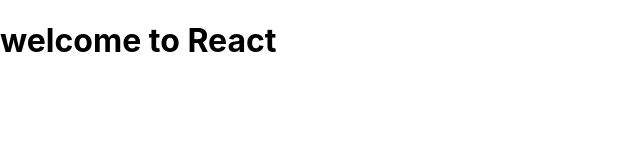
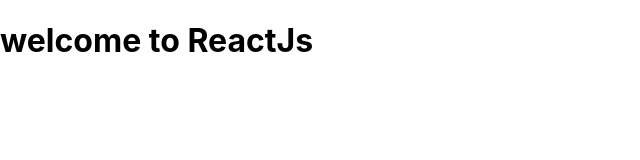
Before and after one commit to RahatAhmedShafi/my-app, a React (Create React App) app: page / in a window 1280 px wide. Shown: the top 160 px of the page, without its empty margins (0-640 px from the left). Built offline with nearby package versions, Linux system fonts and the light colour scheme.

Commit message:
first commit

```diff
--- a/src/App.js
+++ b/src/App.js
@@ -4,7 +4,7 @@
 function App() {
   return (
    <div>
-    <h1>welcome to React</h1>
+    <h1>welcome to ReactJs</h1>
    </div>
   );
 }
```
